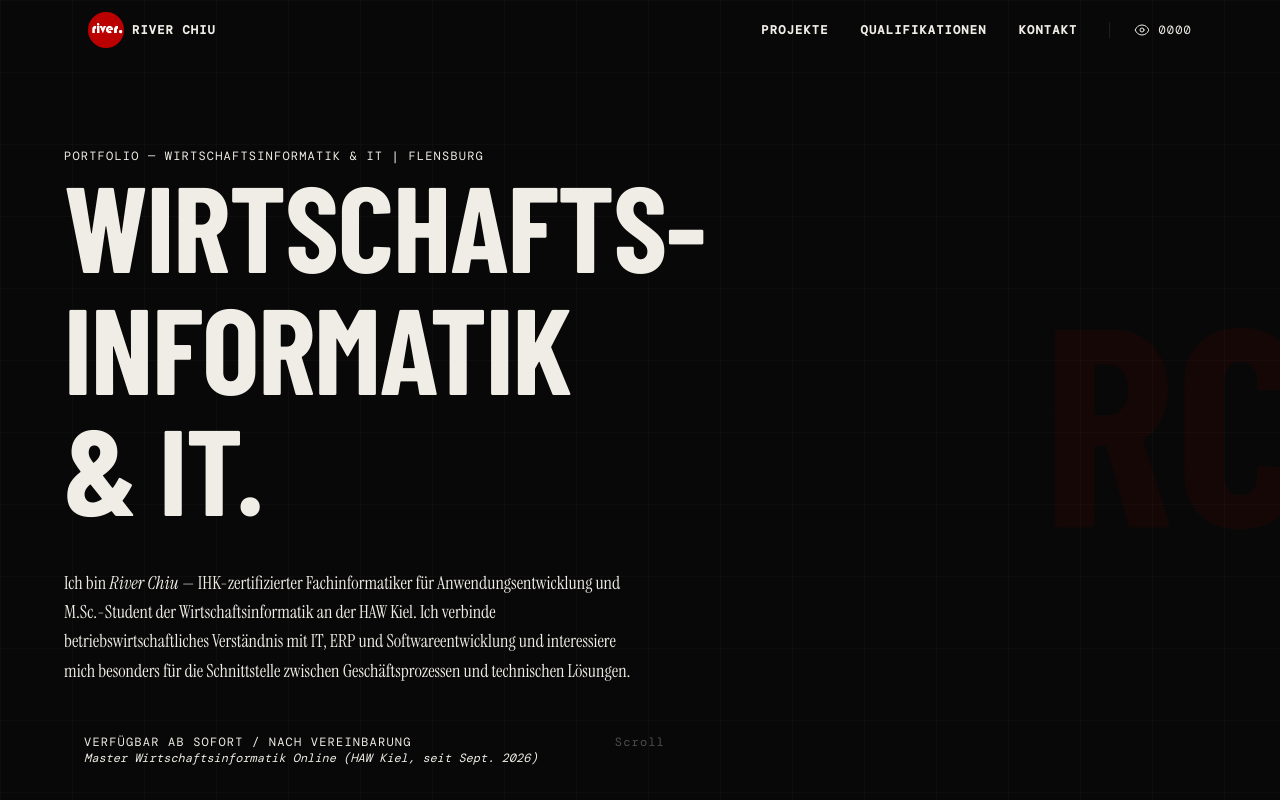
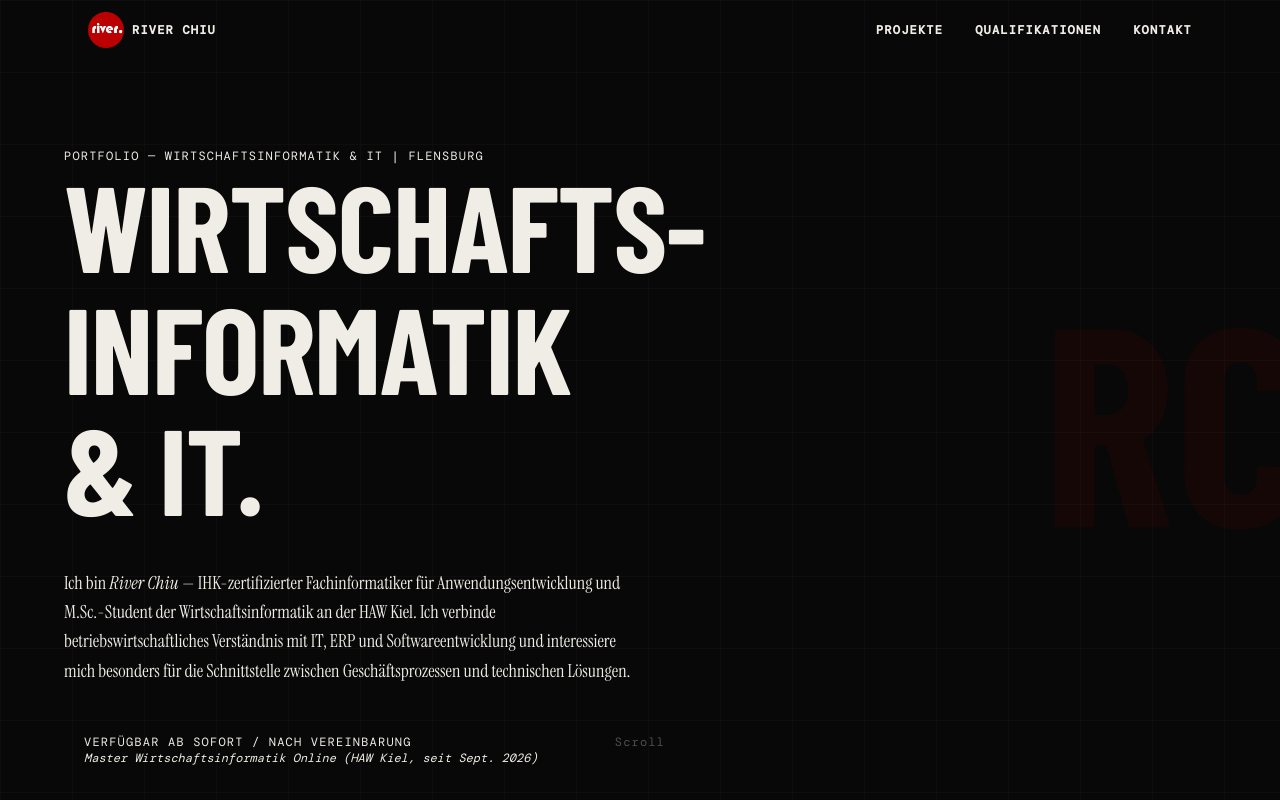
Before and after one commit to riverchiu-dev/riverchiu-dev.github.io, a React (Vite) app: page / in a window 1280 px wide. Shown: the top 800 px of the page. Built offline with nearby package versions, Linux system fonts and the light colour scheme; a web font is replaced by a local one.

Commit message:
Remove visitor counter

```diff
--- a/index.html
+++ b/index.html
@@ -4,22 +4,22 @@
     <meta charset="UTF-8" />
     <meta name="viewport" content="width=device-width, initial-scale=1.0" />
     <title>PORTFOLIO — RIVER CHIU</title>
-    <meta name="description" content="Showcase your projects and graphic designs in a professional portfolio to attract clients and highlight your creative skills effectively." />
+    <meta
+      name="description"
+      content="Showcase your projects and graphic designs in a professional portfolio to attract clients and highlight your creative skills effectively."
+    />
     <meta name="robots" content="noindex, nofollow" />
-    <style>html, body { height: 100%; margin: 0; } #root { height: 100%; }</style>
+    <style>
+      html,
+      body {
+        height: 100%;
+        margin: 0;
+      }
 
-    <script data-goatcounter="https://riverchiu-portfolio.goatcounter.com/count"
-            async src="//gc.zgo.at/count.js"></script>
-
-    <script>
-      var checkExist = setInterval(function() {
-        var targetNode = document.getElementById('counter-box');
-        if (targetNode && window.goatcounter && window.goatcounter.visit_count) {
-          clearInterval(checkExist);
-          window.goatcounter.visit_count({ append: '#counter-box' });
-        }
-      }, 200);
-    </script>
+      #root {
+        height: 100%;
+      }
+    </style>
   </head>
 
   <body>
--- a/src/app/App.tsx
+++ b/src/app/App.tsx
@@ -73,37 +73,6 @@ export default function App() {
   const [activeProject, setActiveProject] = useState<number | null>(null);
   const [modalProject, setModalProject] = useState<Project | null>(null);
 
-  const [views, setViews] = useState<string>("0000");
-
-  useEffect(() => {
-    const handleScroll = () => {
-      setScrolled(window.scrollY > 20);
-    };
-    window.addEventListener("scroll", handleScroll);
-    return () => window.removeEventListener("scroll", handleScroll);
-  }, []);
-
-  useEffect(() => {
-    fetch("https://riverchiu-portfolio.goatcounter.com/counter//.json")
-      .then((res) => {
-        if (!res.ok) {
-          throw new Error(`GoatCounter returned ${res.status}`);
-        }
-        return res.json();
-      })
-      .then((data) => {
-        if (typeof data?.count === "string") {
-          const count = parseInt(data.count.replace(/,/g, "").replace(/\s/g, ""), 10);
-          if (!Number.isNaN(count)) {
-            setViews(String(count).padStart(4, "0"));
-          }
-        }
-      })
-      .catch((err) => {
-        console.warn("GoatCounter visitor counter unavailable:", err);
-      });
-  }, []);
-
   const scrollTo = (id: string) => {
     document.getElementById(id)?.scrollIntoView({ behavior: "smooth" });
     setMenuOpen(false);
@@ -152,23 +121,6 @@ export default function App() {
                   {label}
                 </button>
               ))}
-            </div>
-
-            <div className="flex items-center gap-2 font-mono text-xs text-muted-foreground border-l border-border pl-6">
-              <svg
-                className="w-4 h-4 text-muted-foreground/80"
-                fill="none"
-                stroke="currentColor"
-                strokeWidth="1.5"
-                viewBox="0 0 24 24"
-              >
-                <path strokeLinecap="round" strokeLinejoin="round" d="M2.036 12.322a1.012 1.012 0 010-.639C3.423 7.51 7.36 4.5 12 4.5c4.638 0 8.573 3.007 9.963 7.178.07.207.07.431 0 .639C20.577 16.49 16.64 19.5 12 19.5c-4.638 0-8.573-3.007-9.963-7.178z" />
-                <path strokeLinecap="round" strokeLinejoin="round" d="M15 12a3 3 0 11-6 0 3 3 0 016 0z" />
-              </svg>
-
-              <span className="text-muted-foreground font-mono text-xs tracking-widest font-normal">
-                {views}
-              </span>
             </div>
 
             <button className="md:hidden" onClick={() => setMenuOpen(!menuOpen)}>
```
